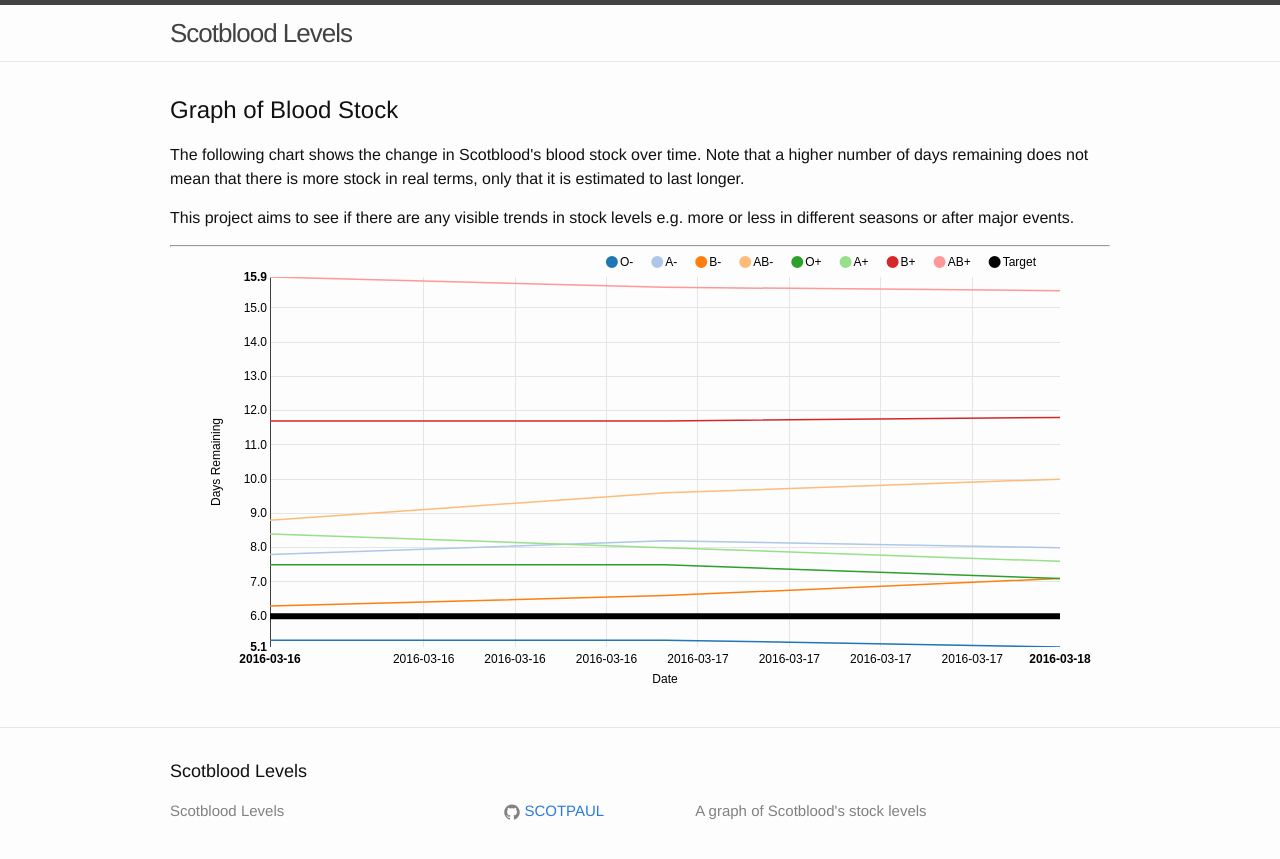
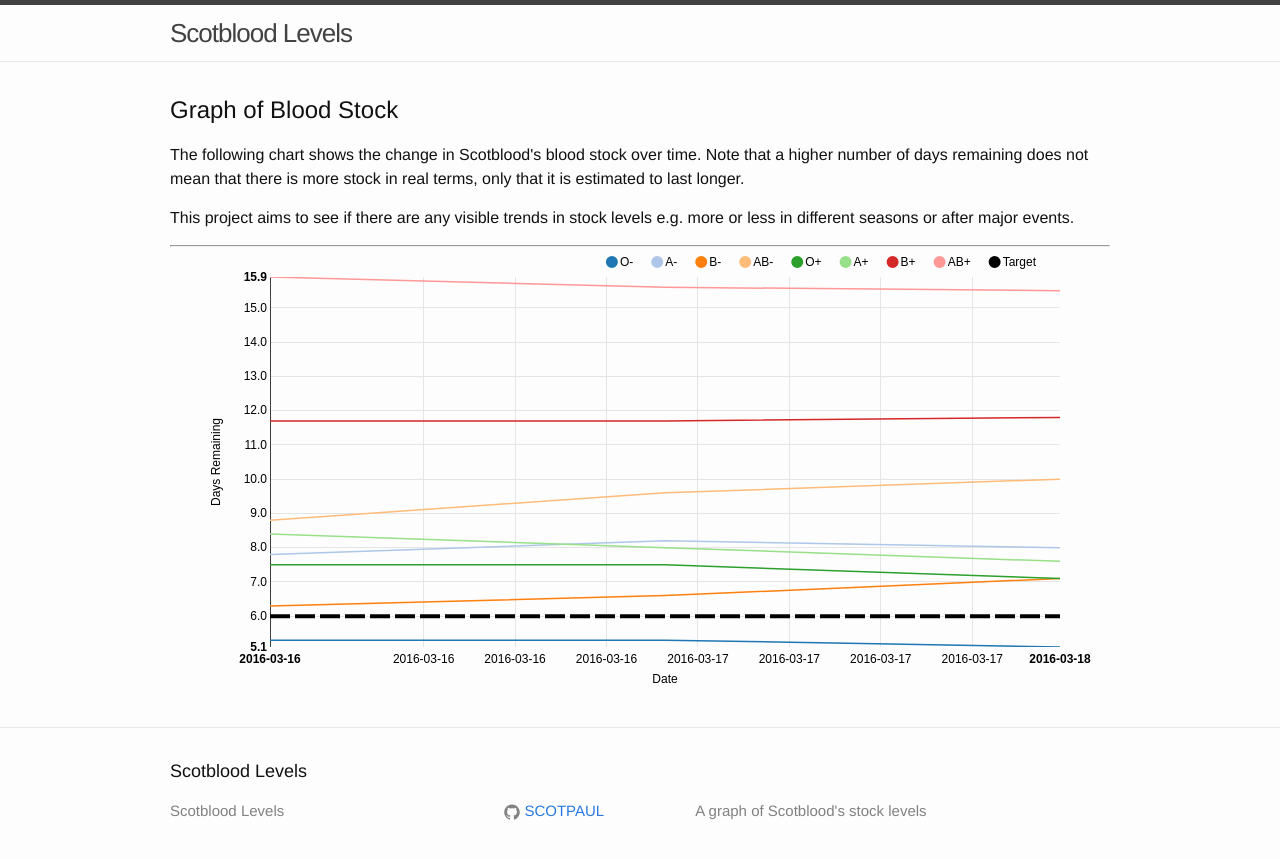
Before and after one commit to SCOTPAUL/scotblood-levels, a Jekyll site: the page built from index.html, in a window 1280 px wide. Shown: the top 859 px of the page. Built offline with Jekyll 4.4.1, drawn with Linux system fonts in a browser that asks for light colours.

Commit message:
Add dashes to Target line

```diff
--- a/_sass/_base.scss
+++ b/_sass/_base.scss
@@ -10,6 +10,10 @@
 
 #chart svg {
     height:50vh;
+}
+
+.nv-group.dashed {
+    stroke-dasharray: 20,5;
 }
 
 /**
--- a/scripts/graph.js
+++ b/scripts/graph.js
@@ -52,7 +52,7 @@
         key: 'Target',
         classed: 'dashed',
         color: '#000000',
-        strokeWidth: 6
+        strokeWidth: 4
     });
 
     for(var i = 0; i < res.length; ++i){
```
